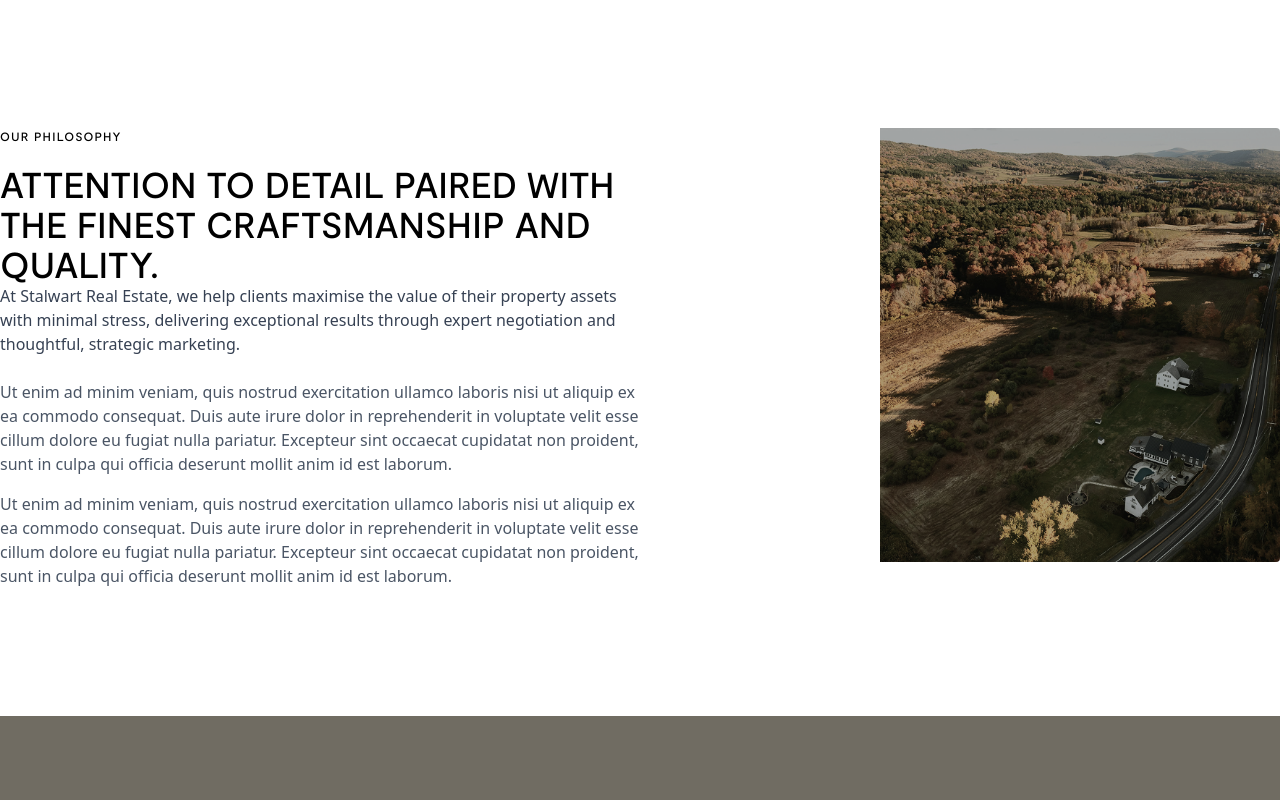
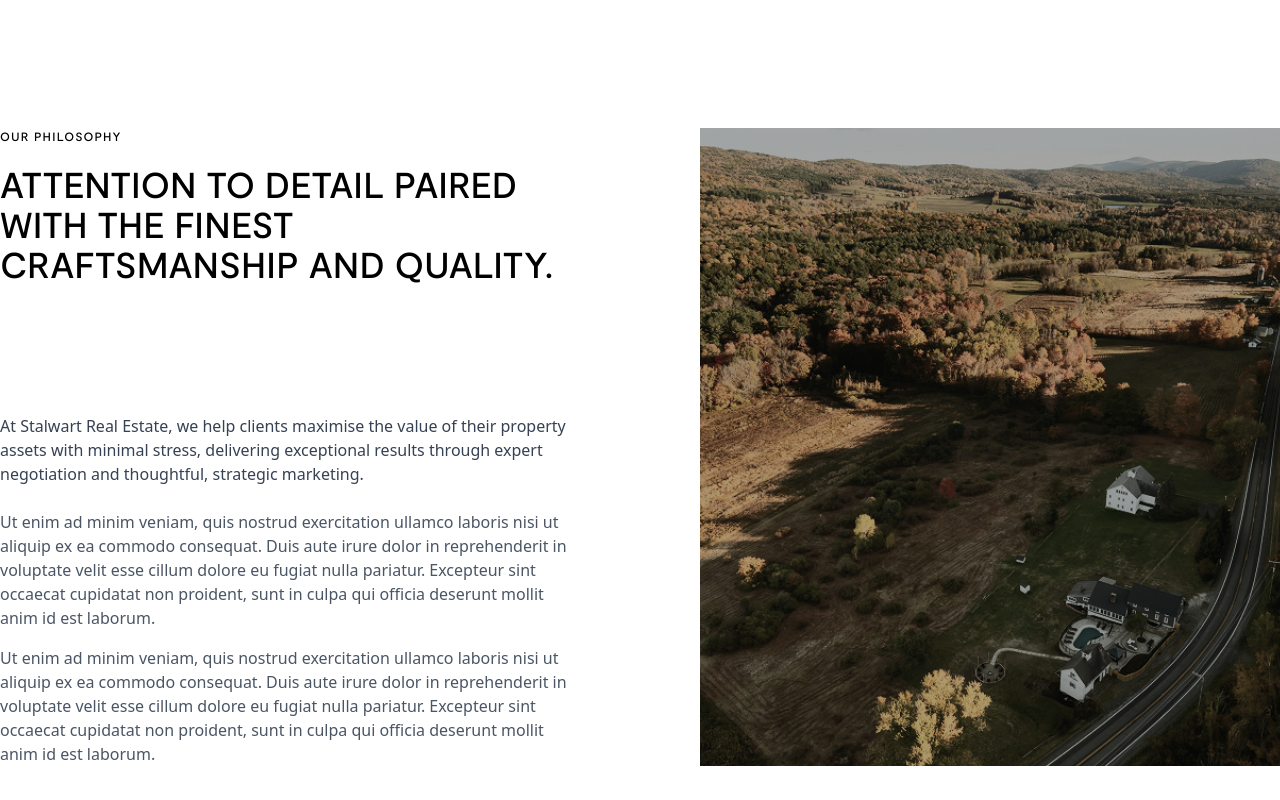
Before and after one commit to ankit1997-dhiman/Stalwart, a React (Vite) app: page /about in a window 1280 px wide. Shown: the part 800-1600 px from the top of the page. Built offline with nearby package versions, Linux system fonts and the light colour scheme.

Commit message:
changes in post of instagram

```diff
--- a/src/pages/about/components/OurPhilosophyAbout.jsx
+++ b/src/pages/about/components/OurPhilosophyAbout.jsx
@@ -1,11 +1,12 @@
 import React from "react";
 import image from "../../../assets/images/about-us.png";
+import bgImage from "../../../assets/images/about-us.png"; // import background
 
 const OurPhilosophyAbout = () => {
   return (
     <div>
       <section className="container py-32 bg-white px-12.5 md:px-0">
-        <div className="grid md:grid-cols-2  items-stretch justify-between ">
+        <div className="grid md:grid-cols-2  gap-30 items-stretch justify-between">
           {/* Left Content */}
           <div className="flex flex-col justify-between">
             <div>
@@ -24,7 +25,7 @@ const OurPhilosophyAbout = () => {
                 className="w-full h-auto object-cover py-12.5"
               />
             </div>
-            <div>
+            <div className="md:pt-32.5">
               <p className="text-gray-700 mb-6">
                 At Stalwart Real Estate, we help clients maximise the value of
                 their property assets with minimal stress, delivering
@@ -53,12 +54,17 @@ const OurPhilosophyAbout = () => {
           </div>
 
           {/* Right Image */}
-          <div className="hidden md:block">
-            <img
+          <div
+            className="hidden md:block bg-no-repeat bg-cover w-full"
+            style={{
+              backgroundImage: `url(${bgImage})`, // use imported image
+            }}
+          >
+            {/* <img
               src={image}
               alt="Scenic Property"
               className="w-full h-auto object-cover rounded pl-60"
-            />
+            /> */}
           </div>
         </div>
       </section>
```
